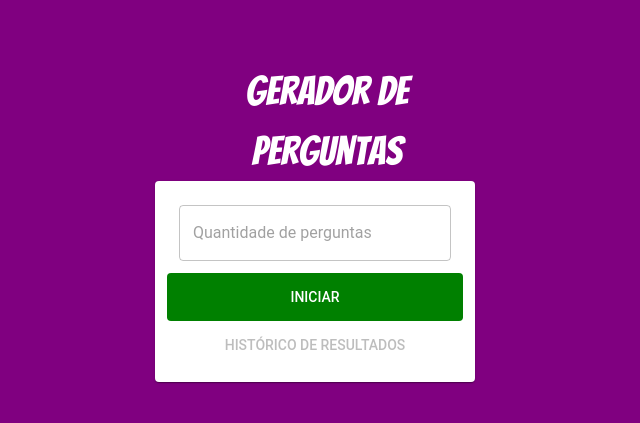
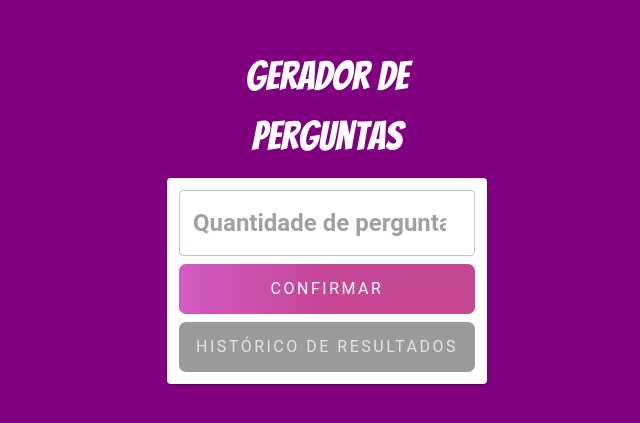
Before and after one commit to joaosledz/Wa-Project-Challenge, a React (Create React App) app: page /selecao in a window 1280 px wide. Shown: the part 191-614 px from the top of the page, without its empty margins (313-953 px from the left). Built offline with nearby package versions, Linux system fonts and the light colour scheme.

Commit message:
feat: Implementação de contexto do formulário

```diff
--- a/src/App.tsx
+++ b/src/App.tsx
@@ -3,6 +3,7 @@
 
 import React, { memo } from 'react';
 import { ThemeProvider } from '@material-ui/core/styles';
+import { FormProvider } from 'contexts/form';
 import CssBaseline from '@material-ui/core/CssBaseline';
 import Pages from 'components/Pages';
 import theme from 'styles/theme';
@@ -12,9 +13,11 @@ const App: React.FC = memo(() => {
     return (
         <div className="App">
             <ThemeProvider theme={theme}>
-                <CssBaseline />
-                <Pages />
-                <GlobalCss />
+                <FormProvider>
+                    <CssBaseline />
+                    <Pages />
+                    <GlobalCss />
+                </FormProvider>
             </ThemeProvider>
         </div>
     );
--- a/src/components/Pages/Selection/index.tsx
+++ b/src/components/Pages/Selection/index.tsx
@@ -1,13 +1,14 @@
-import React, { useState } from 'react';
+import React, { useState, useContext } from 'react';
 import makeStyles from '@material-ui/core/styles/makeStyles';
 import Paper from '@material-ui/core/Paper';
 import Typography from '@material-ui/core/Typography';
 import TextField from '@material-ui/core/TextField';
-import Button from '@material-ui/core/Button';
 import Grid from '@material-ui/core/Grid';
 import { formApi } from 'services';
+import FormContext from 'contexts/form';
+import Button from 'components/mainButton';
 
-const useStyles = makeStyles(theme => ({
+const useStyles = makeStyles(() => ({
     root: {
         position: 'relative',
         display: 'flex',
@@ -17,16 +18,10 @@ const useStyles = makeStyles(theme => ({
         justifyContent: 'center',
         backgroundColor: 'purple',
     },
-    content: {
-        backgroundColor: theme.palette.background.default,
-        width: '100vw',
-        height: '100vh',
-        overflow: 'auto',
-    },
     paper: {
         position: 'relative',
         display: 'flex',
-        padding: '4rem',
+        padding: '6rem',
         margin: '0px',
     },
     title: {
@@ -35,29 +30,35 @@ const useStyles = makeStyles(theme => ({
         fontFamily: 'Bangers',
         color: 'white',
     },
+    subtitle: {
+        fontSize: '1.5rem',
+        textAlign: 'center',
+        fontFamily: 'Bangers',
+        color: 'black',
+    },
     textField: {
-        padding: '0px',
-    },
-    mainButton: {
-        backgroundColor: 'green',
-        color: 'white',
-    },
-    historyButton: {
         padding: '0px',
     },
 }));
 
 const SelectionPage: React.FC = () => {
     const classes = useStyles();
+    const { setState } = useContext(FormContext);
     const [numQuest, setNumQuest] = useState<string>();
-
+    const [choosed, setChoosed] = useState<boolean>(false);
     const onSubmit = async () => {
         try {
-            if (numQuest) await formApi.get(parseInt(numQuest, 10));
+            if (numQuest)
+                await formApi.get(parseInt(numQuest, 10)).then(response => {
+                    setState(response.data);
+                });
         } catch (err) {
             // console.log(err);
         }
     };
+    // useEffect(() => {
+    //     console.log(choosed);
+    // }, [choosed]);
     return (
         <div className={classes.root}>
             <Grid container direction="column" spacing={3} md={3}>
@@ -69,12 +70,23 @@ const SelectionPage: React.FC = () => {
                 >
                     Gerador de Perguntas
                 </Grid>
-                <Grid container item component={Paper} spacing={3} md={12}>
+                {!choosed ? (
+                    <Grid container item component={Paper} md={12}>
                         <Grid
                             className={classes.textField}
                             item
                             component={TextField}
                             value={numQuest}
+                            type="number"
+                            inputProps={{
+                                min: 0,
+                                max: 100,
+                                style: {
+                                    textAlign: 'center',
+                                    fontWeight: 'bolder',
+                                    fontSize: '1.5rem',
+                                },
+                            }}
                             placeholder="Quantidade de perguntas"
                             onChange={(
                                 event: React.ChangeEvent<HTMLInputElement>
@@ -83,24 +95,45 @@ const SelectionPage: React.FC = () => {
                             md={12}
                         />
                         <Grid
-                        className={classes.mainButton}
                             item
-                        onClick={() => onSubmit()}
+                            onClick={() => setChoosed(true)}
                             component={Button}
+                            text="Confirmar"
                             md={12}
-                    >
-                        Iniciar
-                    </Grid>
+                        />
                         <Grid
                             disabled
-                        className={classes.historyButton}
                             item
                             component={Button}
                             md={12}
+                            text="Histórico de resultados"
+                        />
+                    </Grid>
+                ) : (
+                    <Grid container item component={Paper} spacing={3} md={12}>
+                        <Grid
+                            container
+                            component={Typography}
+                            className={classes.subtitle}
                         >
-                        Histórico de resultados
+                            {`Gerar as ${numQuest} perguntas`}
                         </Grid>
+                        <Grid
+                            item
+                            component={Button}
+                            onClick={() => setChoosed(false)}
+                            text="CANCEL"
+                            xs={6}
+                        />
+                        <Grid
+                            item
+                            component={Button}
+                            onClick={() => onSubmit()}
+                            text="START"
+                            xs={6}
+                        />
                     </Grid>
+                )}
             </Grid>
         </div>
     );
--- /dev/null
+++ b/src/components/mainButton/index.tsx
@@ -0,0 +1,31 @@
+import React from 'react';
+// import Container from '@material-ui/core/Container';
+import Button, { ButtonProps } from '@material-ui/core/Button';
+import { Typography } from '@material-ui/core';
+import useStyles from './styles';
+
+interface Props extends ButtonProps {
+    text: string;
+}
+
+const ButtonComponent: React.FC<Props> = (props: Props) => {
+    const { text, disabled, onClick } = props;
+    const classes = useStyles();
+
+    return (
+        <Button
+            type="submit"
+            onClick={onClick}
+            disabled={disabled}
+            className={
+                disabled
+                    ? [classes.buttonDisabled, classes.baseButton].join(' ')
+                    : [classes.button, classes.baseButton].join(' ')
+            }
+        >
+            <Typography className={classes.buttonText}>{text}</Typography>
+        </Button>
+    );
+};
+
+export default ButtonComponent;
--- /dev/null
+++ b/src/components/mainButton/styles.ts
@@ -0,0 +1,45 @@
+import { makeStyles, createStyles, Theme } from '@material-ui/core/styles';
+
+const useStyles = makeStyles<Theme>(theme =>
+    createStyles({
+        baseButton: {
+            width: '100%',
+            height: 50,
+            padding: '10px',
+            marginTop: '8px',
+            borderRadius: '7px',
+
+            display: 'flex',
+            alignItems: 'center',
+            textAlign: 'center',
+            justifyContent: 'center',
+        },
+
+        button: {
+            color: 'white',
+            background:
+                'linear-gradient(90deg, rgba(210,91,197,1) 0%, rgba(197,71,150,1) 48%)',
+
+            transition: 'all .2s',
+
+            '&:hover': {
+                // maxWidth: 300,
+                background: `linear-gradient(to bottom,${theme.palette.primary.main} ,${theme.palette.primary.main})`,
+            },
+        },
+
+        buttonDisabled: {
+            backgroundColor: '#9a9a9a',
+            '& p': {
+                color: '#ffffffba',
+            },
+        },
+
+        buttonText: {
+            fontSize: 16,
+            letterSpacing: 2.5,
+        },
+    })
+);
+
+export default useStyles;
--- /dev/null
+++ b/src/contexts/form/index.tsx
@@ -0,0 +1,32 @@
+import React, {
+    createContext,
+    useState,
+    Dispatch,
+    SetStateAction,
+} from 'react';
+import { formType } from 'services';
+
+interface FormContextData {
+    state: formType;
+    setState: Dispatch<SetStateAction<formType>>;
+}
+
+const FormContext = createContext<FormContextData>({} as FormContextData);
+
+export const FormProvider: React.FC = ({ children }) => {
+    const [state, setState] = useState<formType>({} as formType);
+    // const [loading, setLoading] = useState<boolean>(true);
+
+    return (
+        <FormContext.Provider
+            value={{
+                state,
+                setState,
+            }}
+        >
+            {children}
+        </FormContext.Provider>
+    );
+};
+
+export default FormContext;
--- a/src/services/useCases/form.ts
+++ b/src/services/useCases/form.ts
@@ -2,6 +2,7 @@ import api from '../api';
 import { formType } from '../models/form';
 
 const formApi = {
+    // eslint-disable-next-line
     get: (amount: number) => api.get<formType>(`api.php?amount=${amount}`),
 };
 
```
Also changed, not shown: .eslintrc.json. Lines whose indentation alone changed are shown as unchanged.
